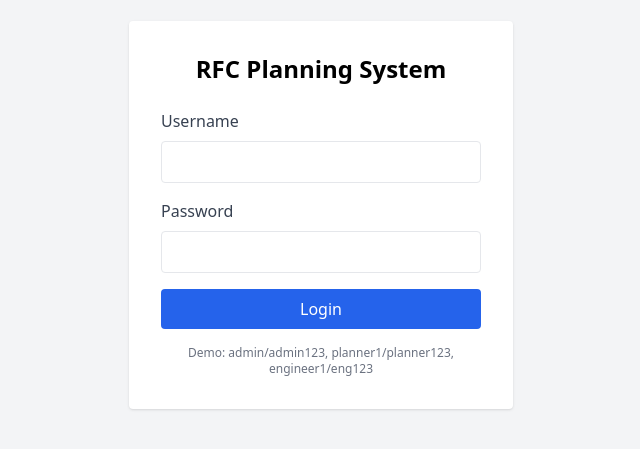
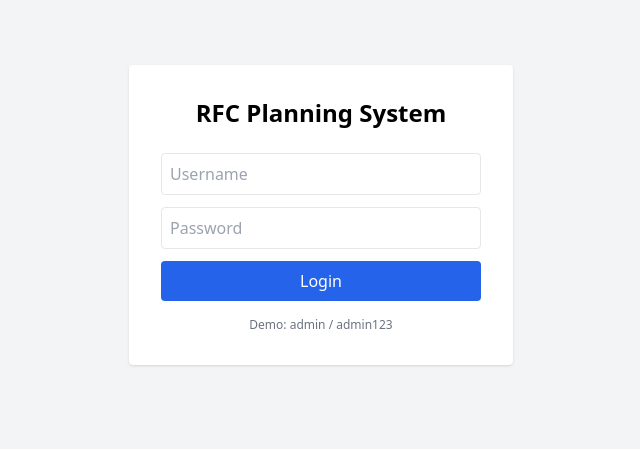
Before and after one commit to AShawky-DPSR/ashawkydpsr-frontend, a React (Vite) app in the folder ashawkydpsr-frontend/: page / in a window 1280 px wide. Shown: the part 185-634 px from the top of the page, without its empty margins (319-959 px from the left). Built offline with nearby package versions, Linux system fonts and the light colour scheme.

Commit message:
Update App.jsx

```diff
--- a/ashawkydpsr-frontend/src/App.jsx
+++ b/ashawkydpsr-frontend/src/App.jsx
@@ -5,25 +5,17 @@ import ProgressMonitor from './pages/ProgressMonitor';
 import Activities from './pages/Activities';
 import Reports from './pages/Reports';
 import Settings from './pages/Settings';
-
-// Placeholder components (no separate files needed)
-const Lookahead = () => <div className="p-6"><h1 className="text-2xl font-bold">Lookahead</h1><p>Coming soon</p></div>;
-const Analytics = () => <div className="p-6"><h1 className="text-2xl font-bold">Analytics</h1><p>Coming soon</p></div>;
-const AuditLog = () => <div className="p-6"><h1 className="text-2xl font-bold">Audit Log</h1><p>Coming soon</p></div>;
-
-// License check from localStorage
-const checkLicense = () => {
-  const expiry = localStorage.getItem('licenseExpiry') || '2026-07-01';
-  return new Date(expiry) > new Date();
-};
+import Lookahead from './pages/Lookahead';
+import Analytics from './pages/Analytics';
+import AuditLog from './pages/AuditLog';
 
 function App() {
   const [user, setUser] = useState(null);
   const [loginError, setLoginError] = useState('');
 
   useEffect(() => {
-    const savedUser = localStorage.getItem('currentUser');
-    if (savedUser) setUser(JSON.parse(savedUser));
+    const saved = localStorage.getItem('currentUser');
+    if (saved) setUser(JSON.parse(saved));
   }, []);
 
   const handleLogin = (e) => {
@@ -31,55 +23,45 @@ function App() {
     const username = e.target.username.value;
     const password = e.target.password.value;
     const users = JSON.parse(localStorage.getItem('appUsers')) || [
-      { id: 1, username: 'admin', role: 'admin', password: 'admin123' },
-      { id: 2, username: 'planner1', role: 'planner', password: 'planner123' },
-      { id: 3, username: 'engineer1', role: 'engineer', password: 'eng123' }
+      { id: 1, username: 'admin', role: 'admin', password: 'admin123' }
     ];
     const found = users.find(u => u.username === username && u.password === password);
     if (found) {
-      const { password, ...userWithoutPass } = found;
-      setUser(userWithoutPass);
-      localStorage.setItem('currentUser', JSON.stringify(userWithoutPass));
+      const { password, ...rest } = found;
+      setUser(rest);
+      localStorage.setItem('currentUser', JSON.stringify(rest));
       setLoginError('');
     } else {
       setLoginError('Invalid username or password');
     }
   };
 
-  const handleLogout = () => {
+  const logout = () => {
     setUser(null);
     localStorage.removeItem('currentUser');
   };
 
-  if (!checkLicense()) {
-    return (
-      <div className="flex items-center justify-center h-screen bg-red-100">
-        <div className="bg-white p-8 rounded shadow text-center max-w-md">
-          <h1 className="text-2xl font-bold text-red-600 mb-4">License Expired</h1>
-          <p>Please contact support to renew your license.</p>
-        </div>
-      </div>
-    );
+  const licenseOk = () => {
+    const expiry = localStorage.getItem('licenseExpiry') || '2026-07-01';
+    return new Date(expiry) > new Date();
+  };
+
+  if (!licenseOk()) {
+    return <div className="p-8 text-center text-red-600 text-xl">License Expired – Contact Support</div>;
   }
 
   if (!user) {
     return (
-      <div className="flex items-center justify-center h-screen bg-gray-100">
+      <div className="flex h-screen items-center justify-center bg-gray-100">
         <div className="bg-white p-8 rounded shadow w-96">
           <h2 className="text-2xl font-bold mb-6 text-center">RFC Planning System</h2>
           <form onSubmit={handleLogin}>
-            <div className="mb-4">
-              <label className="block text-gray-700 mb-2">Username</label>
-              <input type="text" name="username" className="w-full border p-2 rounded" required />
-            </div>
-            <div className="mb-4">
-              <label className="block text-gray-700 mb-2">Password</label>
-              <input type="password" name="password" className="w-full border p-2 rounded" required />
-            </div>
-            {loginError && <p className="text-red-500 text-sm mb-4">{loginError}</p>}
+            <input type="text" name="username" placeholder="Username" className="w-full border p-2 mb-3 rounded" required />
+            <input type="password" name="password" placeholder="Password" className="w-full border p-2 mb-3 rounded" required />
+            {loginError && <p className="text-red-500 text-sm mb-3">{loginError}</p>}
             <button type="submit" className="w-full bg-blue-600 text-white p-2 rounded hover:bg-blue-700">Login</button>
           </form>
-          <p className="text-xs text-gray-500 mt-4 text-center">Demo: admin/admin123, planner1/planner123, engineer1/eng123</p>
+          <p className="text-xs text-gray-500 mt-4 text-center">Demo: admin / admin123</p>
         </div>
       </div>
     );
@@ -102,7 +84,7 @@ function App() {
               <li><Link to="/analytics" className="block py-2 px-3 rounded hover:bg-gray-700">Analytics</Link></li>
               <li><Link to="/audit" className="block py-2 px-3 rounded hover:bg-gray-700">Audit Log</Link></li>
               {canAccessSettings && <li><Link to="/settings" className="block py-2 px-3 rounded hover:bg-gray-700">Settings</Link></li>}
-              <li><button onClick={handleLogout} className="block w-full text-left py-2 px-3 rounded hover:bg-gray-700 text-red-300">Logout</button></li>
+              <li><button onClick={logout} className="block w-full text-left py-2 px-3 rounded hover:bg-gray-700 text-red-300">Logout</button></li>
             </ul>
           </nav>
         </div>
```
